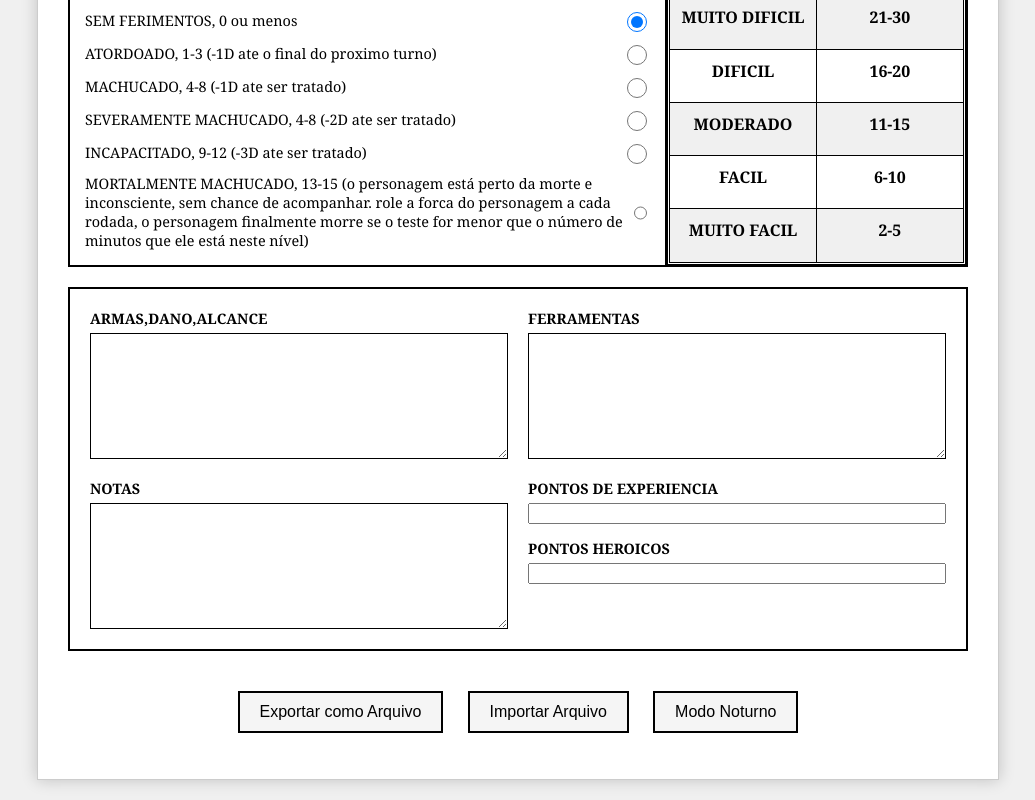
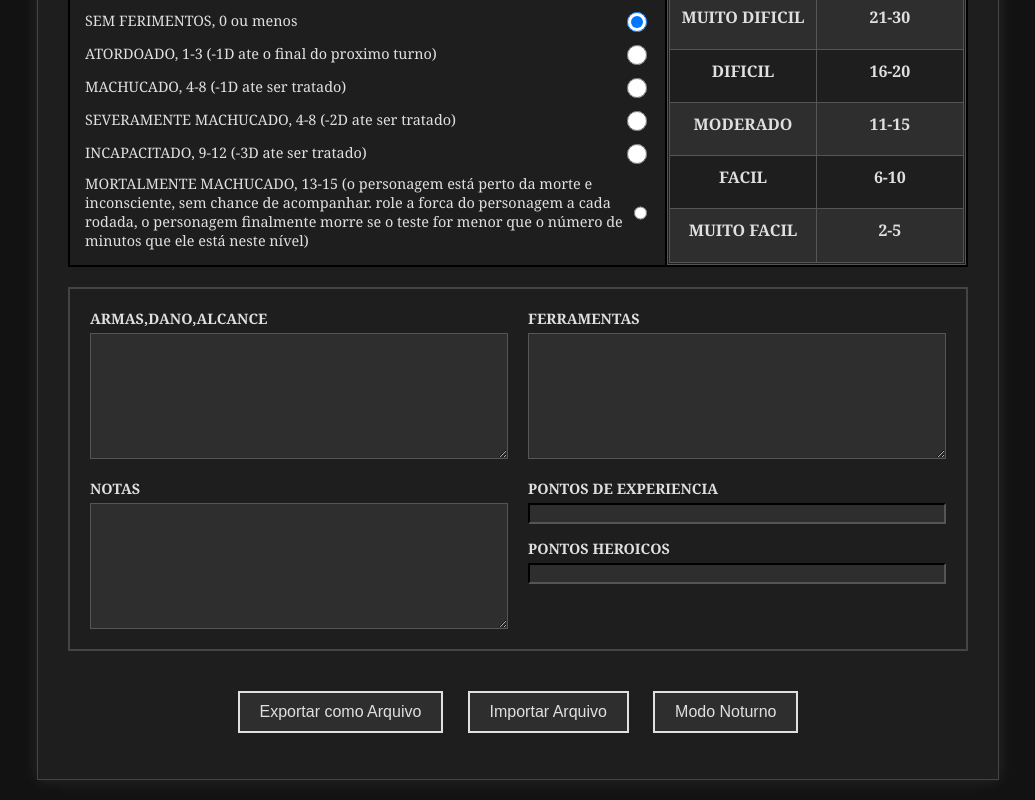
Before and after one commit to Gamescrone/ficha-de-mini-six, a plain HTML site: page index.html in a window 1280 px wide. Both pictures are taken after a click on the button "Modo Noturno". Shown: the part 1129-1929 px from the top of the page, without its empty margins (122-1157 px from the left). Drawn offline with Linux system fonts and the light colour scheme.

Commit message:
Update estilo.css

```diff
--- a/estilo.css
+++ b/estilo.css
@@ -261,3 +261,54 @@ body {
     border: 2px solid black;
     background-color: #f5f5f5;
 }
+
+/* Estilos para o Modo Noturno */
+.modo-noturno {
+    background-color: #121212;
+    color: #e0e0e0;
+}
+
+.modo-noturno .ficha-container {
+    background-color: #1e1e1e;
+    box-shadow: 0 0 15px rgba(255, 255, 255, 0.1);
+    border-color: #444;
+}
+
+.modo-noturno .ficha-header {
+    border-bottom-color: #e0e0e0;
+}
+
+.modo-noturno .campo input,
+.modo-noturno .campo textarea,
+.modo-noturno .atributo-header input,
+.modo-noturno .defesa-item input,
+.modo-noturno .pericias textarea,
+.modo-noturno .bloco-equipamento textarea,
+.modo-noturno .ponto-container input {
+    background-color: #2e2e2e;
+    color: #e0e0e0;
+    border-color: #555;
+}
+
+.modo-noturno .secao {
+    border-color: #444;
+}
+
+.modo-noturno .tabela-dificuldade {
+    border-color: #555;
+}
+
+.modo-noturno .tabela-dificuldade p {
+    border-color: #555;
+}
+
+.modo-noturno .tabela-dificuldade p:nth-child(4n+3),
+.modo-noturno .tabela-dificuldade p:nth-child(4n+4) {
+    background-color: #2e2e2e;
+}
+
+.modo-noturno button {
+    background-color: #2e2e2e;
+    color: #e0e0e0;
+    border-color: #e0e0e0;
+}
```
